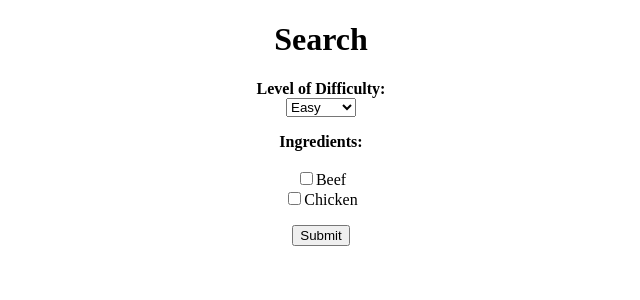
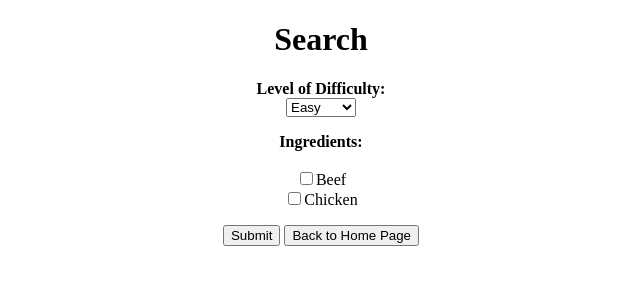
Before and after one commit to Rapunzel3210/Recipedia, a Python web app: template templates/search.html in a window 1280 px wide. Shown: the top 300 px of the page, without its empty margins (319-959 px from the left). Run offline with Jinja, Linux system fonts and the light colour scheme; the template is opened without the code that fills it, so the values that code supplies are empty.

Commit message:
added a back to home page button to the search page

```diff
--- a/templates/search.html
+++ b/templates/search.html
@@ -28,7 +28,7 @@
       </p>
       <button type="button" value="Submit">Submit</button>
     </form>
-
+    <a href="/"><input type="button" name="button" value="Back to Home Page"></a>
   </body>
 </center>
 
```
